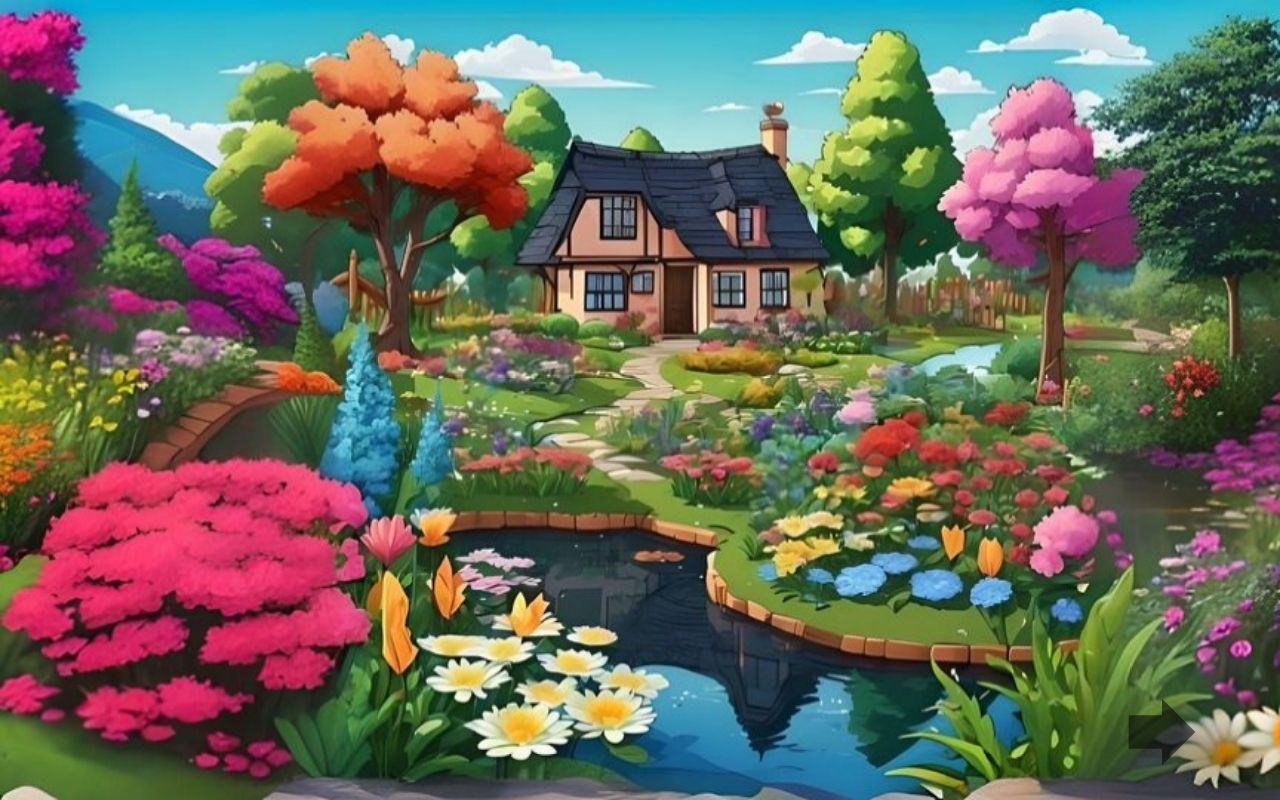
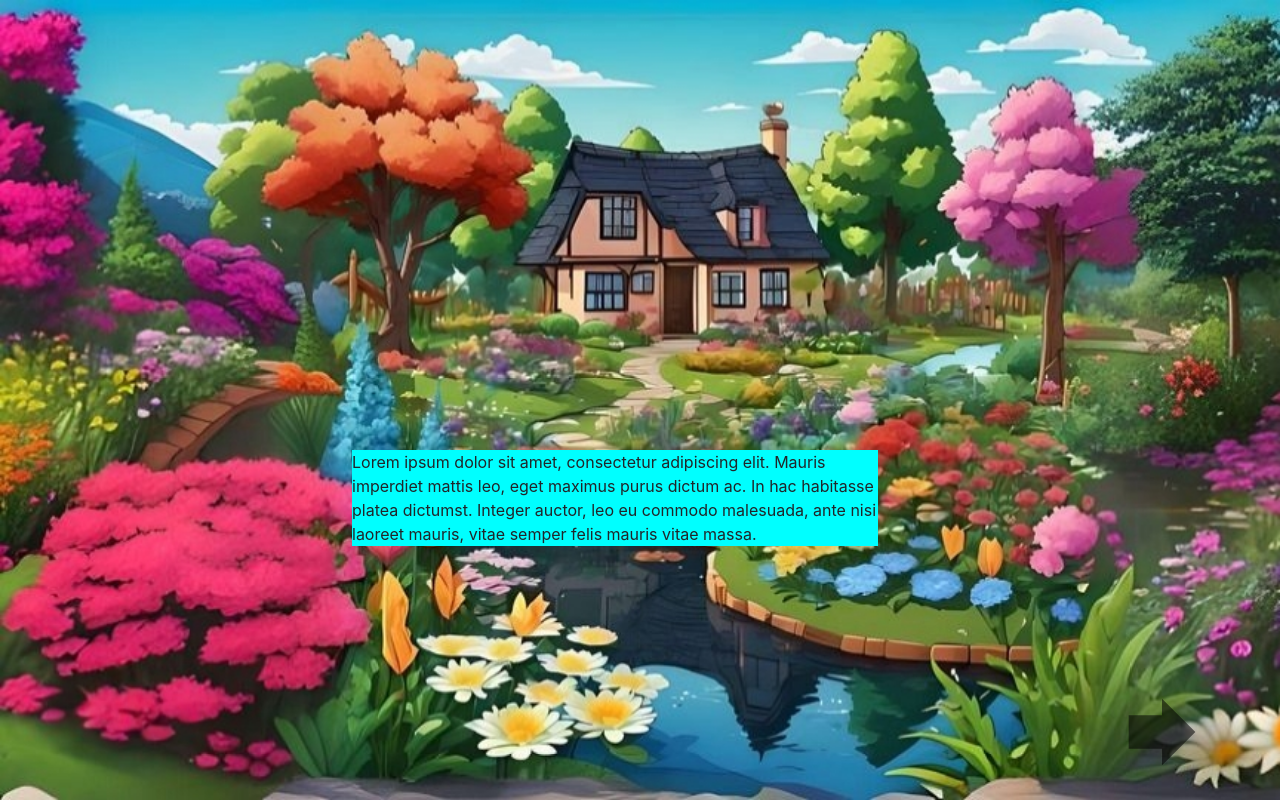
Before and after one commit to SmritiVM/Spectrum-World, a React (Create React App) app in the folder Website/spectrum/: page /spring in a window 1280 px wide. Built offline with nearby package versions, Linux system fonts and the light colour scheme.

Commit message:
Add dummy data

```diff
--- a/Website/spectrum/src/spring/Spring.css
+++ b/Website/spectrum/src/spring/Spring.css
@@ -6,3 +6,7 @@
 
 
 }
+p{
+    margin-top: 450px;
+    background-color: aqua;
+}
--- a/Website/spectrum/src/spring/Spring.js
+++ b/Website/spectrum/src/spring/Spring.js
@@ -58,7 +58,11 @@ export default function Spring(){
     return(
         <Container fluid className = "spring" style={{"backgroundImage":background}}>
             <Row>
-                <Col md = {11}><div></div></Col>
+                <Col md = {11}><div>
+                    <p> Lorem ipsum dolor sit amet, consectetur adipiscing elit. Mauris imperdiet mattis leo, eget maximus
+                        purus dictum ac. In hac habitasse platea dictumst. Integer auctor, leo eu commodo malesuada, ante nisi laoreet mauris, vitae semper felis mauris vitae massa.
+                    </p>
+                    </div></Col>
                 <Col>
                 {next}
                 </Col>
```
